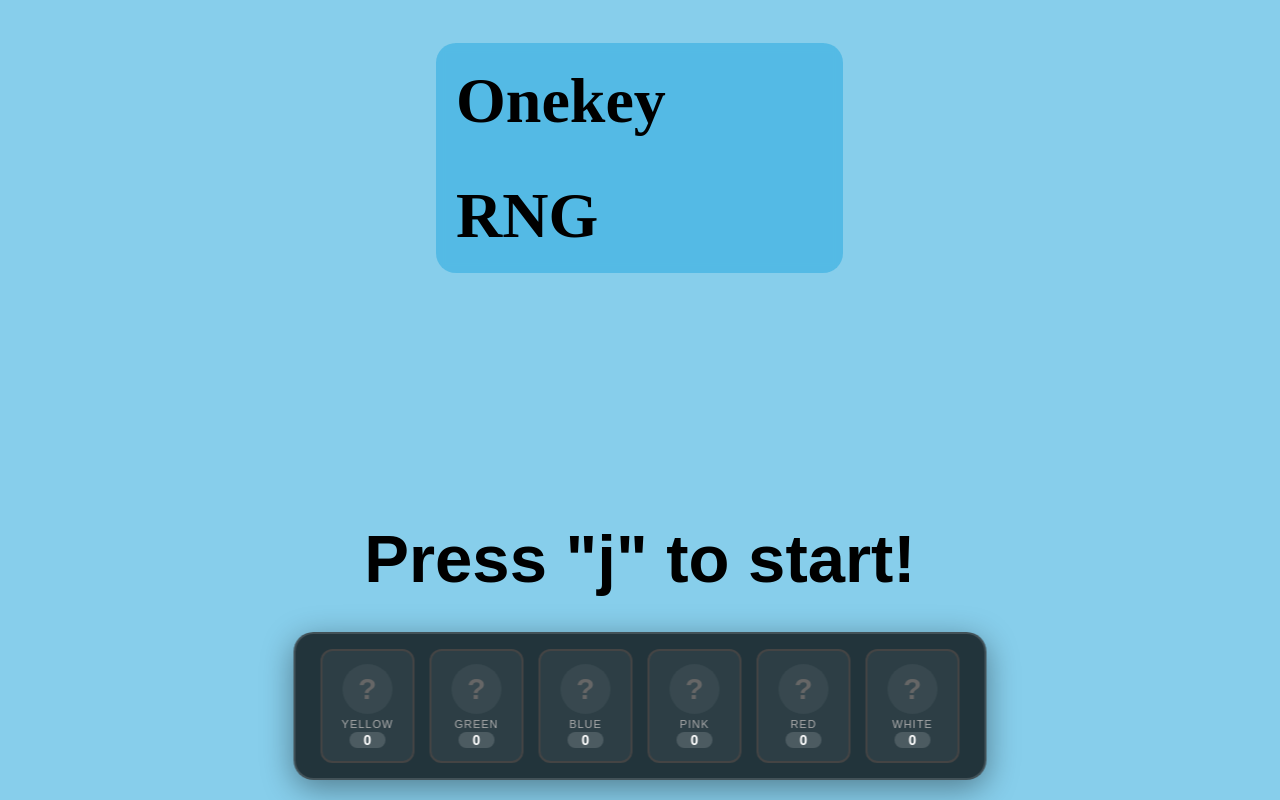
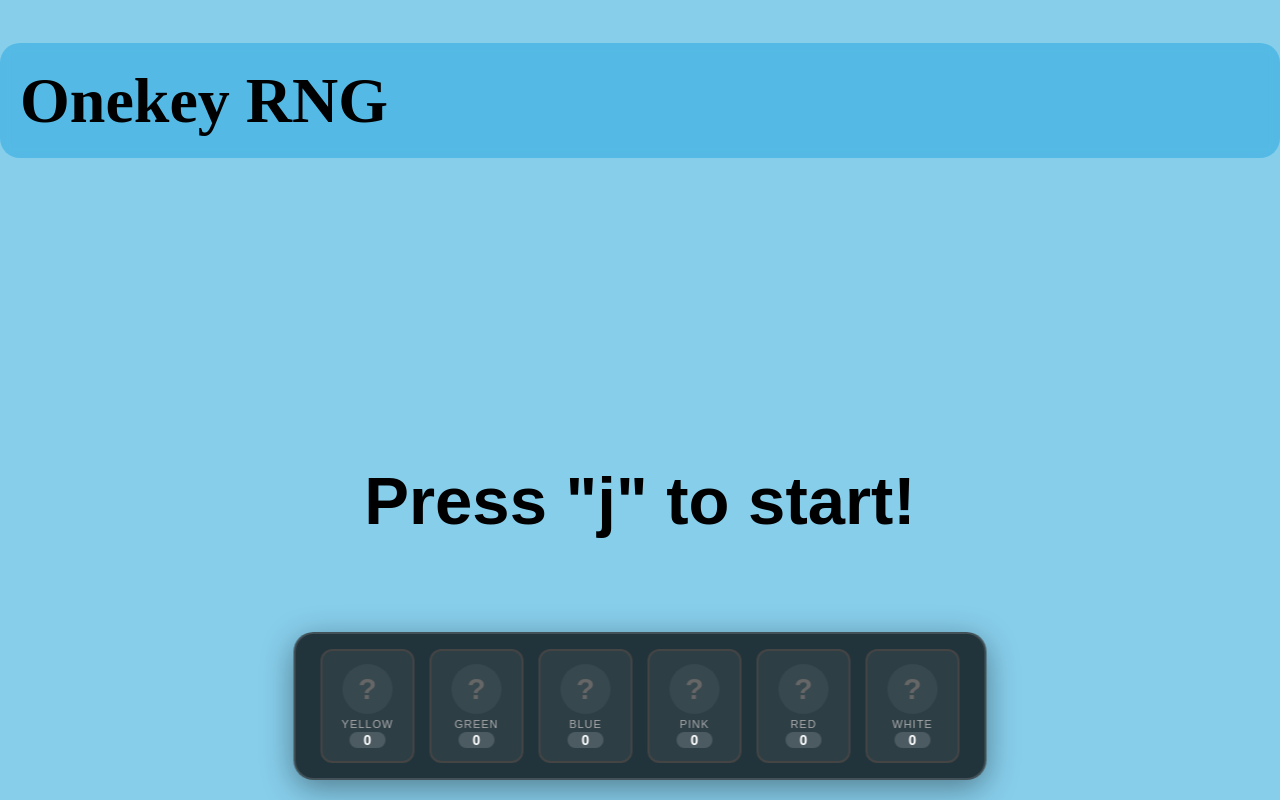
Before and after one commit to insertnewusername/gambling, a plain HTML site: page index.html in a window 1280 px wide. Drawn offline with Linux system fonts and the light colour scheme.

Commit message:
Update styles.css

```diff
--- a/styles.css
+++ b/styles.css
@@ -59,7 +59,8 @@ body {
 }
 
 #top {
-    width: 90%;
+    width: 100vw;
+    box-sizing: border-box;
     font-size: 64px;
     color: black;
     background: rgba(9, 158, 221, 0.4);
```
